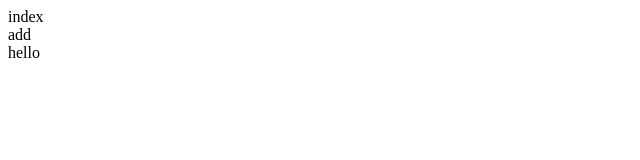
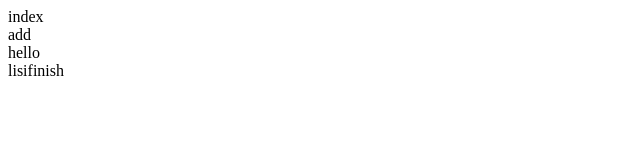
Before and after one commit to weijing1224/mydemo, a plain HTML site: page index.html in a window 1280 px wide. Shown: the full height of the page, 0-640 px from the left. Drawn offline with Linux system fonts and the light colour scheme.

Commit message:
完成任务lisi

```diff
--- a/index.html
+++ b/index.html
@@ -7,5 +7,6 @@
     	<div>index</div>
     	<div>add</div>
     	<div>hello</div>
+	<div>lisifinish</div>
     </body>
 </html>
```
